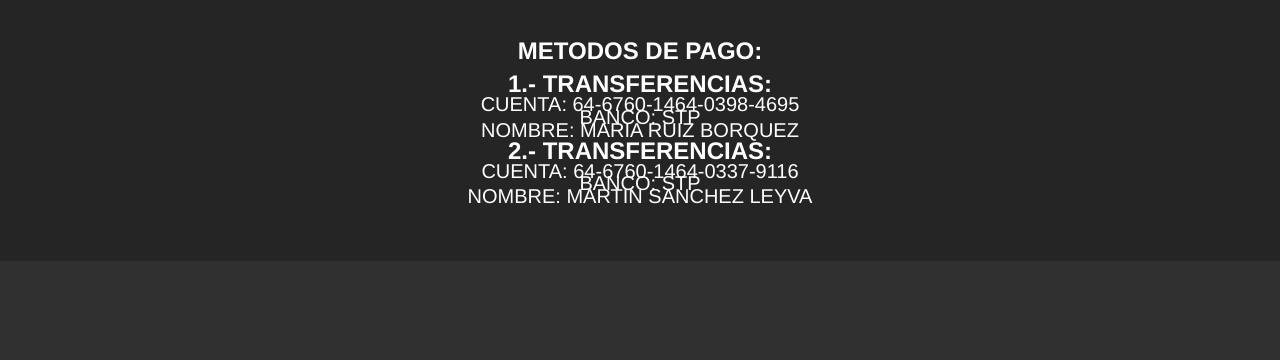
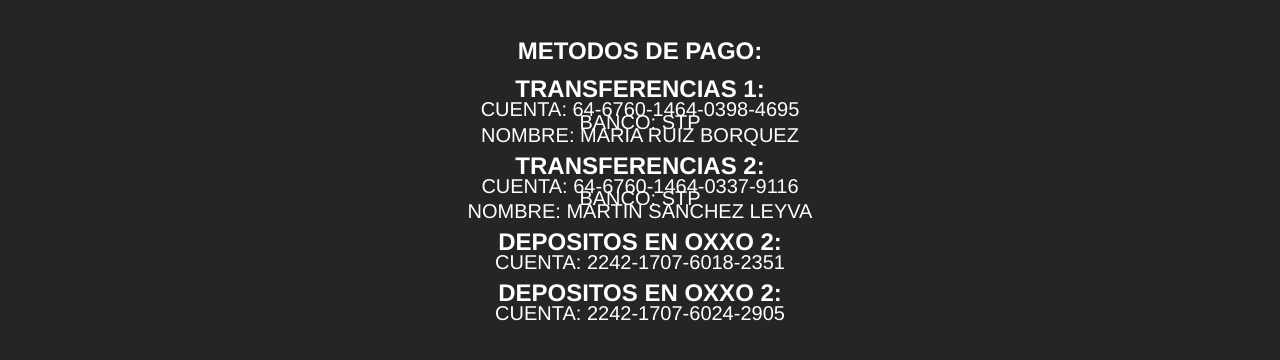
Before and after one commit to Albertosl2497/frontend, a React (Create React App) app: page / in a window 1280 px wide. Shown: the part 1338-1698 px from the top of the page. Before the commit the page ends 1599 px from the top, so only its background shows below. Built offline with nearby package versions, Linux system fonts and the light colour scheme; no server answers.

Commit message:
Update Footer.jsx

```diff
--- a/src/Components/Footer.jsx
+++ b/src/Components/Footer.jsx
@@ -8,17 +8,27 @@
           <div className="col-md-4 col-md-6 center">
             <h2 className="white bold">METODOS DE PAGO:</h2>
             <div className="col" style={{ display: 'flex', flexDirection: 'column' }}>
-              <div>
-                <h2 className="white bold">1.- TRANSFERENCIAS:</h2>
+              <div className="col">
+                <h2 className="white bold">TRANSFERENCIAS 1:</h2>
                 <p className="bold" style={{ fontSize: '20px' }}>CUENTA: 64-6760-1464-0398-4695</p>
                 <p className="bold" style={{ fontSize: '20px' }}>BANCO: STP</p>
                 <p className="bold" style={{ fontSize: '20px' }}>NOMBRE: MARIA RUIZ BORQUEZ</p>
               </div>
-              <div>
-                <h2 className="white bold">2.- TRANSFERENCIAS:</h2>
+              <div className="col">
+                <h2 className="white bold">TRANSFERENCIAS 2:</h2>
                 <p className="bold" style={{ fontSize: '20px' }}>CUENTA: 64-6760-1464-0337-9116</p>
                 <p className="bold" style={{ fontSize: '20px' }}>BANCO: STP</p>
                 <p className="bold" style={{ fontSize: '20px' }}>NOMBRE: MARTIN SANCHEZ LEYVA</p>
+              </div>
+              <div className="col">
+                <h2 className="white bold">DEPOSITOS EN OXXO 2:</h2>
+                <p className="bold" style={{ fontSize: '20px' }}>CUENTA: 2242-1707-6018-2351</p>
+
+              </div>
+              <div className="col">
+                <h2 className="white bold">DEPOSITOS EN OXXO 2:</h2>
+                <p className="bold" style={{ fontSize: '20px' }}>CUENTA: 2242-1707-6024-2905</p>
+
               </div>
             </div>
           </div>
```
